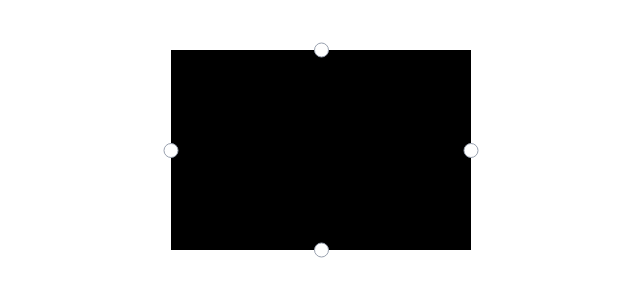
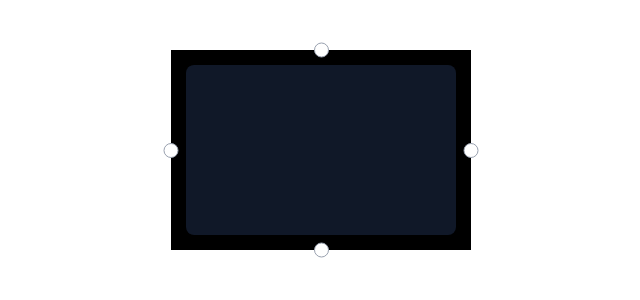
Before and after one commit to ke1vin4real/snippix, a React (Vite) app: page / in a window 1280 px wide. Shown: the top 300 px of the page, without its empty margins (319-959 px from the left). Built offline with nearby package versions, Linux system fonts and the light colour scheme.

Commit message:
feat: resize container

```diff
--- a/src/App.tsx
+++ b/src/App.tsx
@@ -1,8 +1,11 @@
+import Editor from '@/components/Editor';
 import ResizableBox from '@/components/ResizableBox';
 function App() {
   return (
     <>
-      <ResizableBox />
+      <ResizableBox>
+        <Editor />
+      </ResizableBox>
     </>
   );
 }
--- a/src/components/Editor.tsx
+++ b/src/components/Editor.tsx
@@ -26,7 +26,7 @@ export default function Editor() {
   }, [code]);
 
   return (
-    <div className="grid h-[300px] w-full">
+    <div className="grid h-full w-full">
       <div
         className="col-start-1 row-start-1 rounded-lg bg-gray-900 p-4 font-mono text-sm text-white"
         dangerouslySetInnerHTML={{ __html: html }}
--- a/src/components/ResizableBox.tsx
+++ b/src/components/ResizableBox.tsx
@@ -3,9 +3,10 @@ import { ButtonHTMLAttributes, useCallback, useEffect, useMemo, useRef, useState
 type Props = {
   defaultWidth?: number;
   defaultHeight?: number;
+  children: React.ReactNode;
 };
 
-export default function ResizableBox({ defaultWidth = 300, defaultHeight = 200 }: Props) {
+export default function ResizableBox({ defaultWidth = 300, defaultHeight = 200, children }: Props) {
   const MIN_HEIGHT = 100;
 
   const MIN_WIDTH = 100;
@@ -137,7 +138,7 @@ export default function ResizableBox({ defaultWidth = 300, defaultHeight = 200 }
       style={containerStyle}
       className={`grid my-[50px] mx-auto grid-cols-[auto_1fr_auto] grid-rows-[auto_1fr_auto] place-items-center bg-black`}
     >
-      <div className="col-[2] row-[2] self-stretch justify-self-stretch">1</div>
+      <div className="col-[2] row-[2] self-stretch justify-self-stretch">{children}</div>
       <Resizer
         onPointerDown={(e) => handlePointerDown(e, 'n')}
         className="col-[2] row-[1] transform-[translateY(-50%)] cursor-row-resize"
```
